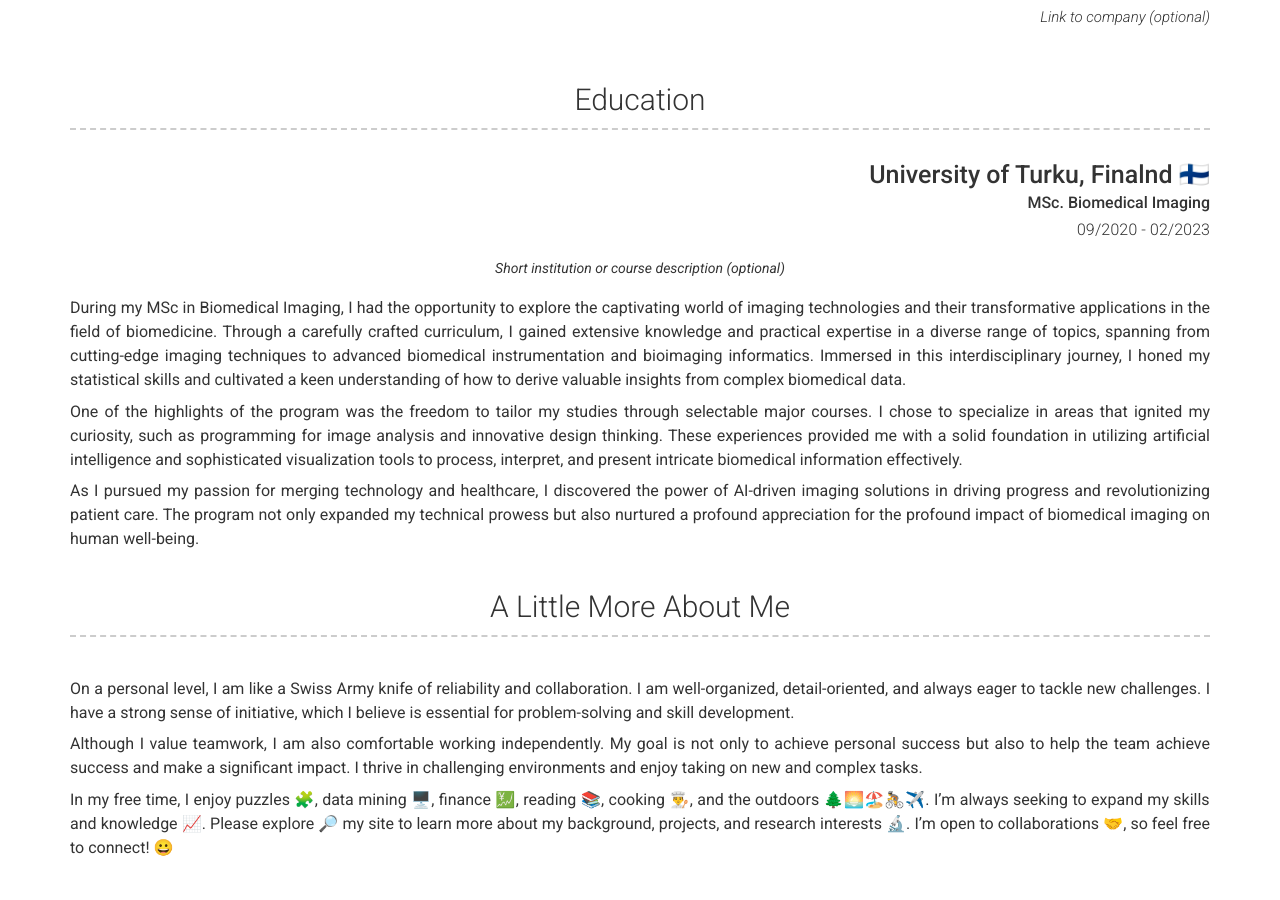
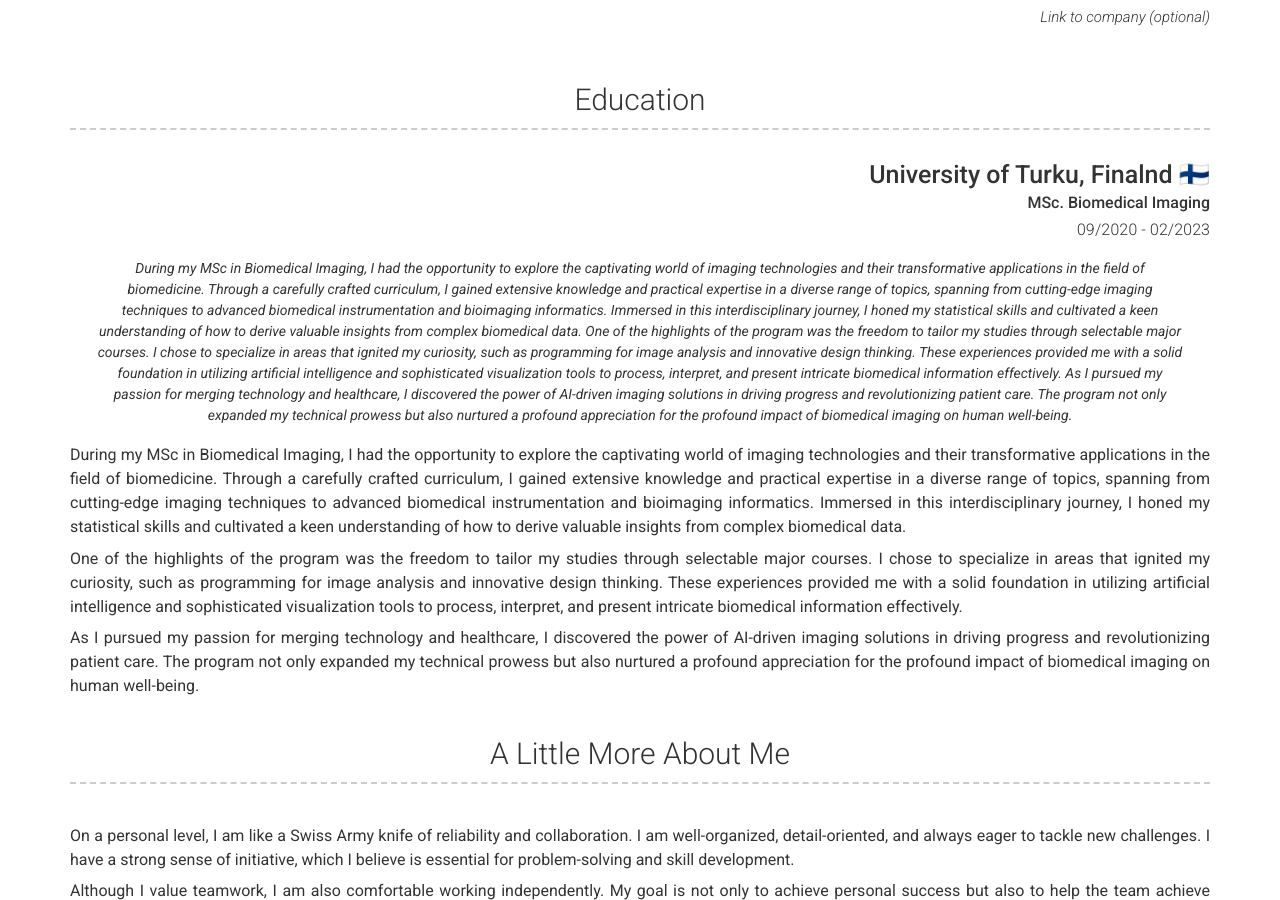
Before and after one commit to aminrezaei-img/CV, a Jekyll site: the page built from index.md, in a window 1280 px wide and 900 px high, scrolled down 1430 px. Built offline with Jekyll 4.4.1, drawn with Linux system fonts in a browser that asks for light colours; nearby versions of some CDN libraries.

Commit message:
Update _config.yml

```diff
--- a/_config.yml
+++ b/_config.yml
@@ -88,7 +88,12 @@ content:
         sub_title: MSc. Biomedical Imaging
         caption: 09/2020 - 02/2023
         quote: >
-          Short institution or course description (optional)
+          During my MSc in Biomedical Imaging, I had the opportunity to explore the captivating world of imaging technologies and their transformative applications in the field of biomedicine. Through a carefully crafted curriculum, I gained extensive knowledge and practical expertise in a diverse range of topics, spanning from cutting-edge imaging techniques to advanced biomedical instrumentation and bioimaging informatics. Immersed in this interdisciplinary journey, I honed my statistical skills and cultivated a keen understanding of how to derive valuable insights from complex biomedical data.
+
+          One of the highlights of the program was the freedom to tailor my studies through selectable major courses. I chose to specialize in areas that ignited my curiosity, such as programming for image analysis and innovative design thinking. These experiences provided me with a solid foundation in utilizing artificial intelligence and sophisticated visualization tools to process, interpret, and present intricate biomedical information effectively.
+
+          As I pursued my passion for merging technology and healthcare, I discovered the power of AI-driven imaging solutions in driving progress and revolutionizing patient care. The program not only expanded my technical prowess but also nurtured a profound appreciation for the profound impact of biomedical imaging on human well-being.
+
         description: | # this will include new lines to allow paragraphs
           During my MSc in Biomedical Imaging, I had the opportunity to explore the captivating world of imaging technologies and their transformative applications in the field of biomedicine. Through a carefully crafted curriculum, I gained extensive knowledge and practical expertise in a diverse range of topics, spanning from cutting-edge imaging techniques to advanced biomedical instrumentation and bioimaging informatics. Immersed in this interdisciplinary journey, I honed my statistical skills and cultivated a keen understanding of how to derive valuable insights from complex biomedical data.
 
```
